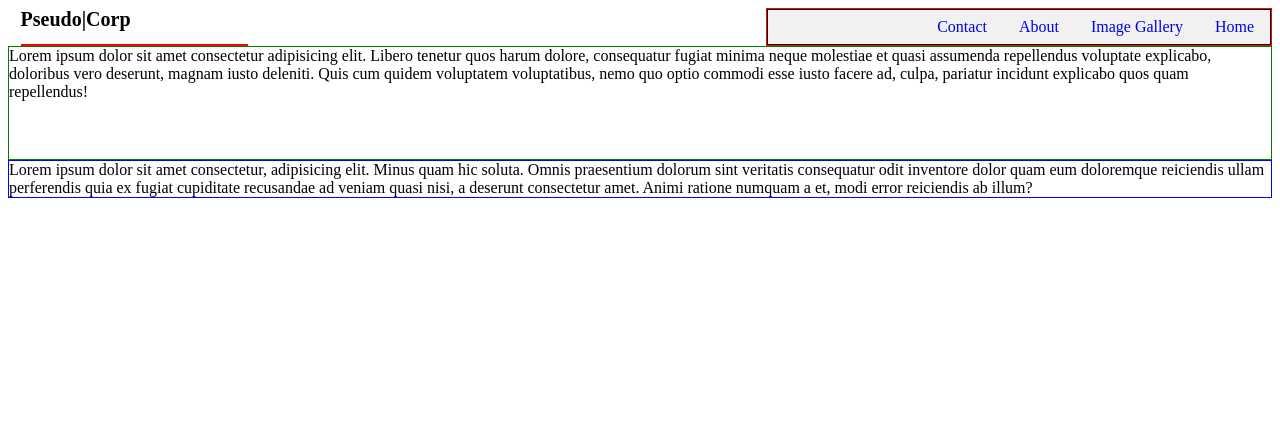
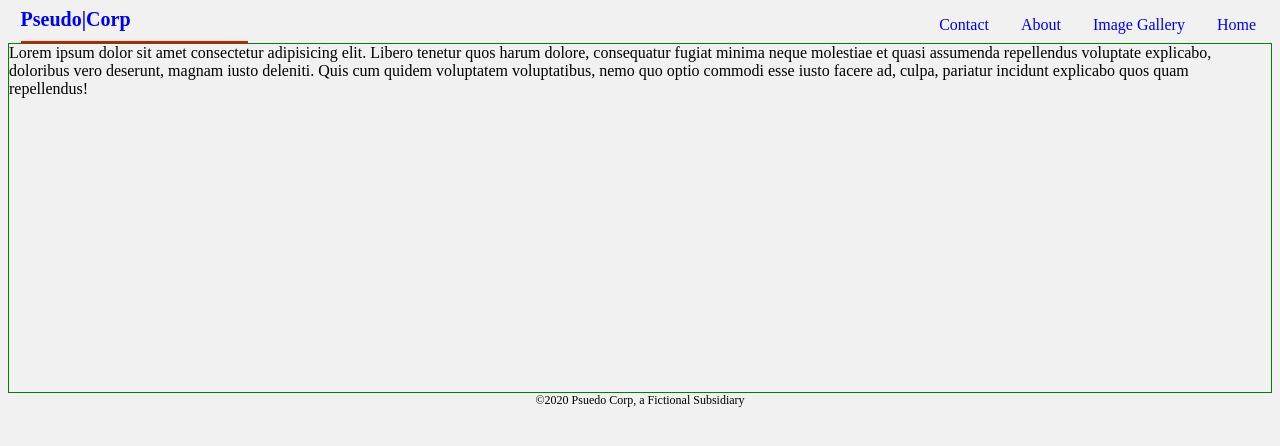
Before and after one commit to RadiantGuise/cis-final, a plain HTML site: page index.html in a window 1280 px wide. Drawn offline with Linux system fonts and the light colour scheme.

Commit message:
Continued layout and added footer

```diff
--- a/image.css
+++ b/image.css
@@ -1,10 +1,14 @@
+body {
+    background-color: #f1f1f1;
+}
+
 img {
     width: 30%;
     float: left;
     margin: 1.66%
 }
 
-p {
+.logo {
     /* font-family: */
     margin-left: 1.66%;
     font-size: 20px;
@@ -13,3 +17,23 @@ p {
     width: 30%;
     padding-bottom: 10px;
 }
+
+a {
+    text-decoration: none;
+}
+
+a:visited {
+    color: black;
+}
+
+.footer {
+    position: relative;
+    bottom: 0;
+
+}
+
+.footer p {
+    position: relative;
+    right: 16.66%;
+    font-size: 12px;
+}
--- a/index.html
+++ b/index.html
@@ -8,7 +8,7 @@
     <body>
         <div id="container">
             <div class="header">
-                Pseudo|Corp
+                <a href="index.html">Pseudo|Corp</a>
             </div>
 
             <nav class="nav">
@@ -25,7 +25,7 @@
 
             </div>
             <div class="footer">
-                Lorem ipsum dolor sit amet consectetur, adipisicing elit. Minus quam hic soluta. Omnis praesentium dolorum sint veritatis consequatur odit inventore dolor quam eum doloremque reiciendis ullam perferendis quia ex fugiat cupiditate recusandae ad veniam quasi nisi, a deserunt consectetur amet. Animi ratione numquam a et, modi error reiciendis ab illum?
+                &copy;2020 Psuedo Corp, a Fictional Subsidiary
             </div>
         </div>
 
--- a/main.css
+++ b/main.css
@@ -1,14 +1,18 @@
+body {
+    background-color: #f1f1f1;
+}
+
 #container {
     display: grid;
     grid-template-columns: repeat(5, 1fr);
-    grid-template-rows: repeat(5, 1fr);
+    grid-template-rows: repeat(12, 1fr);
     grid-column-gap: 0px;
     grid-row-gap: 0px;
     }
 
     .nav { grid-area: 1 / 4 / 2 / 6; }
-    .content { grid-area: 2 / 1 / 5 / 6; }
-    .footer { grid-area: 5 / 1 / 6 / 6; }
+    .content { grid-area: 2 / 1 / 12 / 6; }
+    .footer { grid-area: 12 / 1 / 13 / 6; }
     .header{ grid-area: 1 / 1 / 2 / 4; }
 
 .header {
@@ -26,7 +30,7 @@ nav ul {
     margin: 0;
     padding: 0;
     background-color: #f1f1f1;
-    border: 1px solid black;
+    /* border: 1px solid black; */
     overflow: hidden;
 }
 
@@ -42,12 +46,23 @@ li a {
     text-decoration: none;
 }
 
+a {
+    text-decoration: none;
+}
+
+.header a:visited {
+    color: black;
+}
+
 li a:hover {
     background-color: #555;
     color: white;
 }
 .nav {
-    border: 1px solid red;
+
+    margin-left: auto;
+
+
 }
 
 .content {
@@ -55,5 +70,6 @@ li a:hover {
 }
 
 .footer {
-    border: 1px solid blue;
+    font-size: 12px;
+    text-align: center;
 }
```
Also changed, not shown: image.html (+8 -3 lines).
